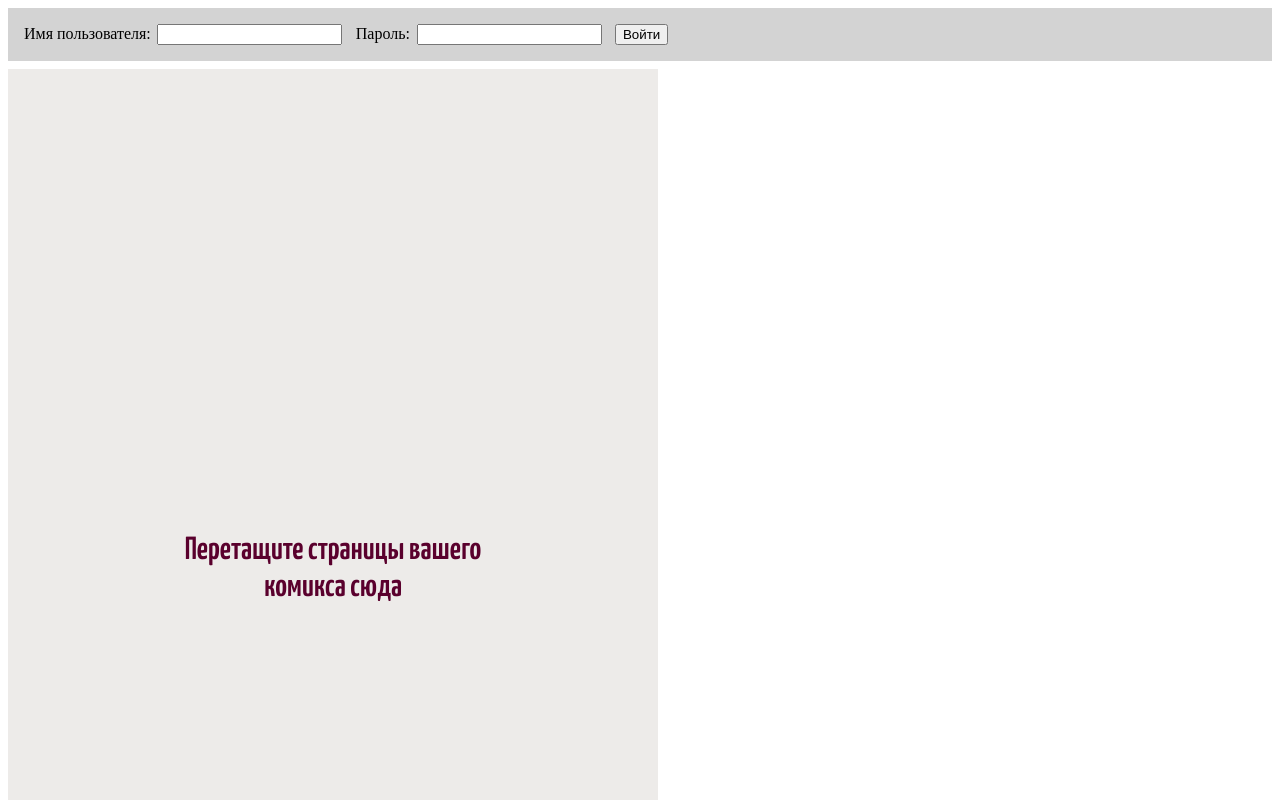
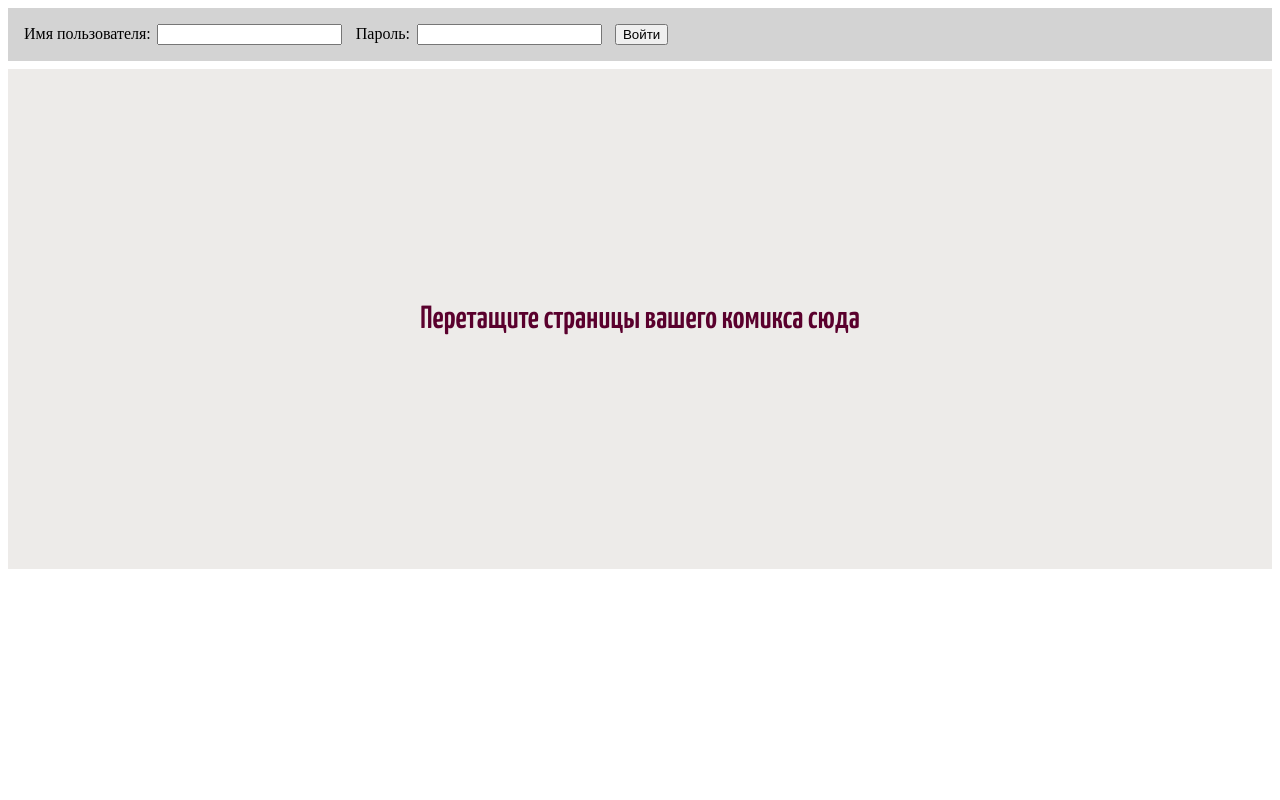
Before and after one commit to mr9d/acomics-dev-server, a website: page static/upload_module/template.html in a window 1280 px wide. Shown: the top 800 px of the page. Drawn offline with Linux system fonts and the light colour scheme; no server answers.

Commit message:
Final fixes

```diff
--- a/static/upload_module/main.js
+++ b/static/upload_module/main.js
@@ -200,7 +200,7 @@
       issuesToUpload.push(createFile(elem));
     }
     initTable();
-    console.log(issuesToUpload);
+    // console.log(issuesToUpload);
   }
 
   const handleSaveEdit = () => {
@@ -334,9 +334,9 @@
       formElement.append(publish);
       formElement.append(numberOrder);
 
-      console.log(formElement);
+      // console.log(formElement);
       const response = await window.acomicsLegacyClient.sendFormAndParseHtml(formElement);
-      console.log(response);
+      // console.log(response);
 
       if (!handleResponse(elem, response)) {
         success = false;
@@ -347,7 +347,7 @@
     loadingImage.classList.remove("multiple-issues-upload__lds-roller");
     submitButton.textContent = "Повторить попытку"
     if (success) {
-      location.reload();
+      location.href = document.querySelector('.multiple-issues-upload').dataset.successRedirectUrl;
     }
   }
 
--- a/static/upload_module/style.css
+++ b/static/upload_module/style.css
@@ -5,7 +5,6 @@
   margin: 0;
   padding: 0;
   box-sizing: border-box;
-  min-height: 1000px;
   display: flex;
   flex-direction: column;
   --light-bg: #edebe9;
@@ -21,8 +20,7 @@
 }
 
 .multiple-issues-upload__container {
-  min-height: 1000px;
-  width: 650px;
+  width: 100%;
   overflow: auto;
   box-sizing: border-box;
   margin: 0;
@@ -30,7 +28,7 @@
 }
 
 .multiple-issues-upload__dropbox {
-  height: 1000px;
+  height: 500px;
   width: 100%;
   display: flex;
   flex-direction: column;
--- a/static/upload_module/template.html
+++ b/static/upload_module/template.html
@@ -23,7 +23,8 @@
 
 <body>
 
-<div class="multiple-issues-upload" data-issues-count="5" data-comic-id="14897"></div>
+<div class="multiple-issues-upload" data-issues-count="5" data-comic-id="14897"
+     data-success-redirect-url="/manage/issueList?id=1"></div>
 
 </body>
 </html>
```
